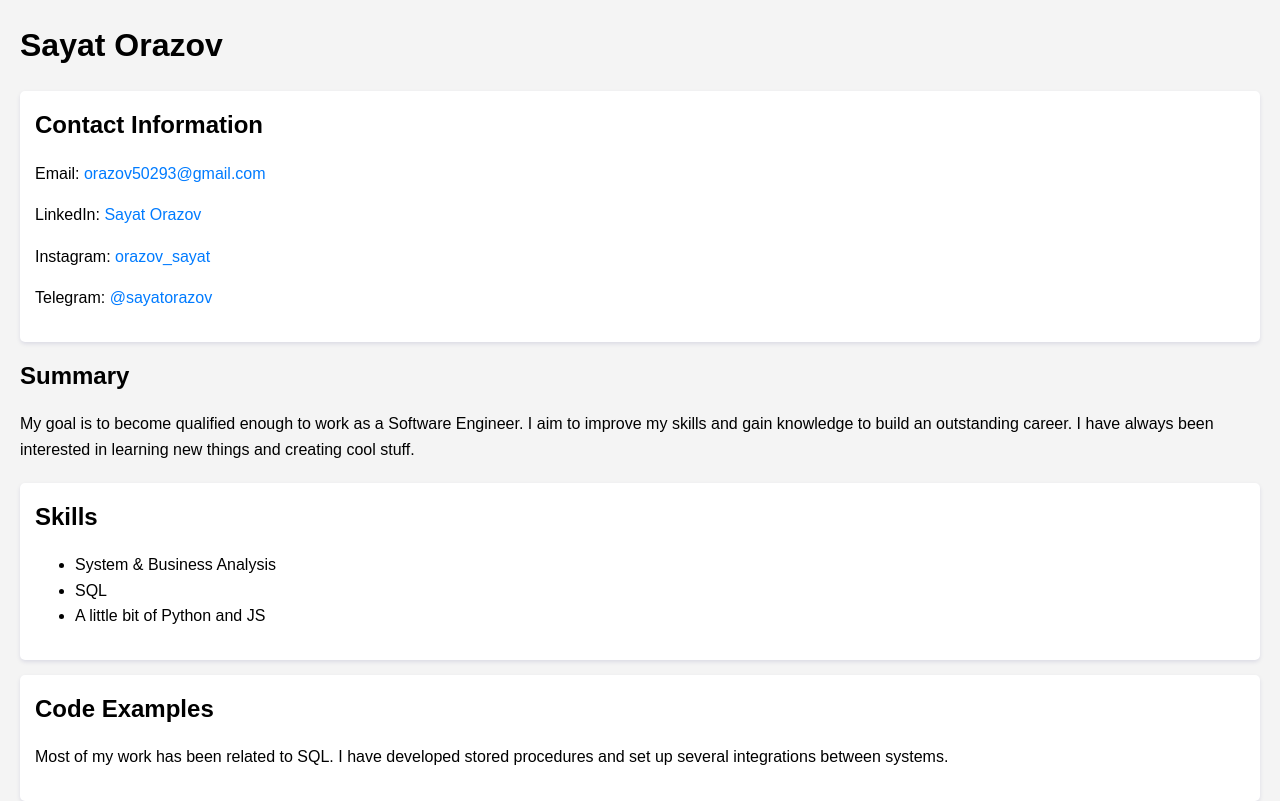
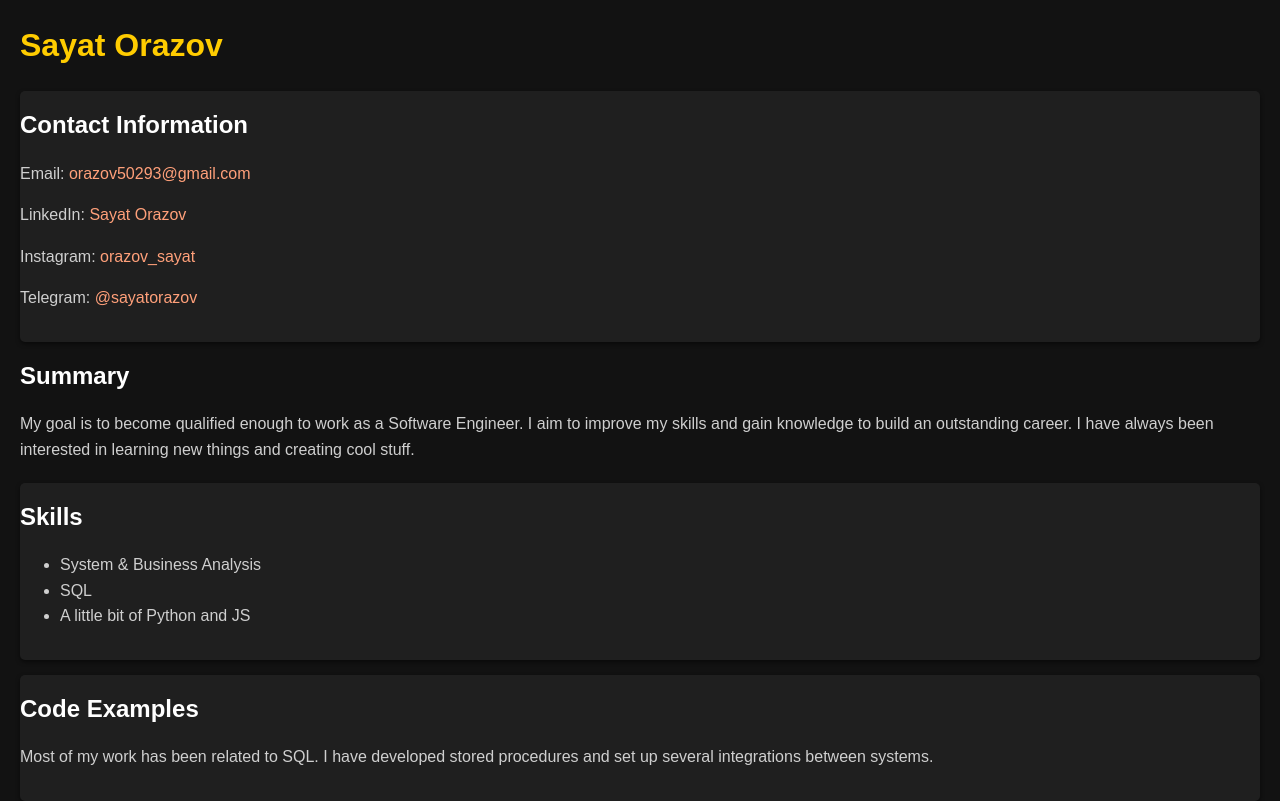
Before and after one commit to sayat-orazov/rsschool-cv, a plain HTML site: page index.html in a window 1280 px wide. Shown: the top 801 px of the page. Drawn offline with Linux system fonts and the light colour scheme.

Commit message:
change css file

```diff
--- a/styles.css
+++ b/styles.css
@@ -3,8 +3,8 @@ body {
     margin: 0;
     padding: 0;
     line-height: 1.6;
-    background-color: #f4f4f4;
-    color: #000;
+    background-color: #121212;
+    color: #e0e0e0;
     padding: 20px;
 }
 
@@ -14,10 +14,11 @@ header, section {
 
 h1, h2 {
     margin: 0;
+    color: #ffffff;
 }
 
 a {
-    color: #007bff;
+    color: #1e90ff;
     text-decoration: none;
 }
 
@@ -27,8 +28,31 @@ a:hover {
 
 .contact-info, .skills, .code-examples, .experience, .education, .language {
     padding: 15px;
-    background-color: #ffff;
+    background-color: #1f1f1f;
     border-radius: 5px;
     margin-bottom: 15px;
-    box-shadow: 0 2px 4px rgba(0, 0, 100, 0.1);
+    box-shadow: 0 2px 4px rgba(0, 0, 0, 0.5);
 }
+
+.contact-info, .skills, .code-examples, .experience, .education, .language ul {
+    list-style-type: none;
+    padding-left: 0;
+}
+
+.contact-info p, .summary p, .skills li, .code-examples p, .experience p, .education p, .language p {
+    color: #cfcfcf; /* Light gray text inside sections */
+}
+
+.contact-info a, .skills a, .code-examples a, .experience a, .education a, .language a {
+    color: #ffa07a; /* Soft orange for links inside sections */
+}
+
+.contact-info a:hover, .skills a:hover, .code-examples a:hover, .experience a:hover, .education a:hover, .language a:hover {
+    color: #ff6347; /* Brighter orange on hover */
+}
+
+header h1 {
+    font-size: 2rem;
+    margin-bottom: 10px;
+    color: #ffcc00; /* Gold-like color for name header */
+}
```
